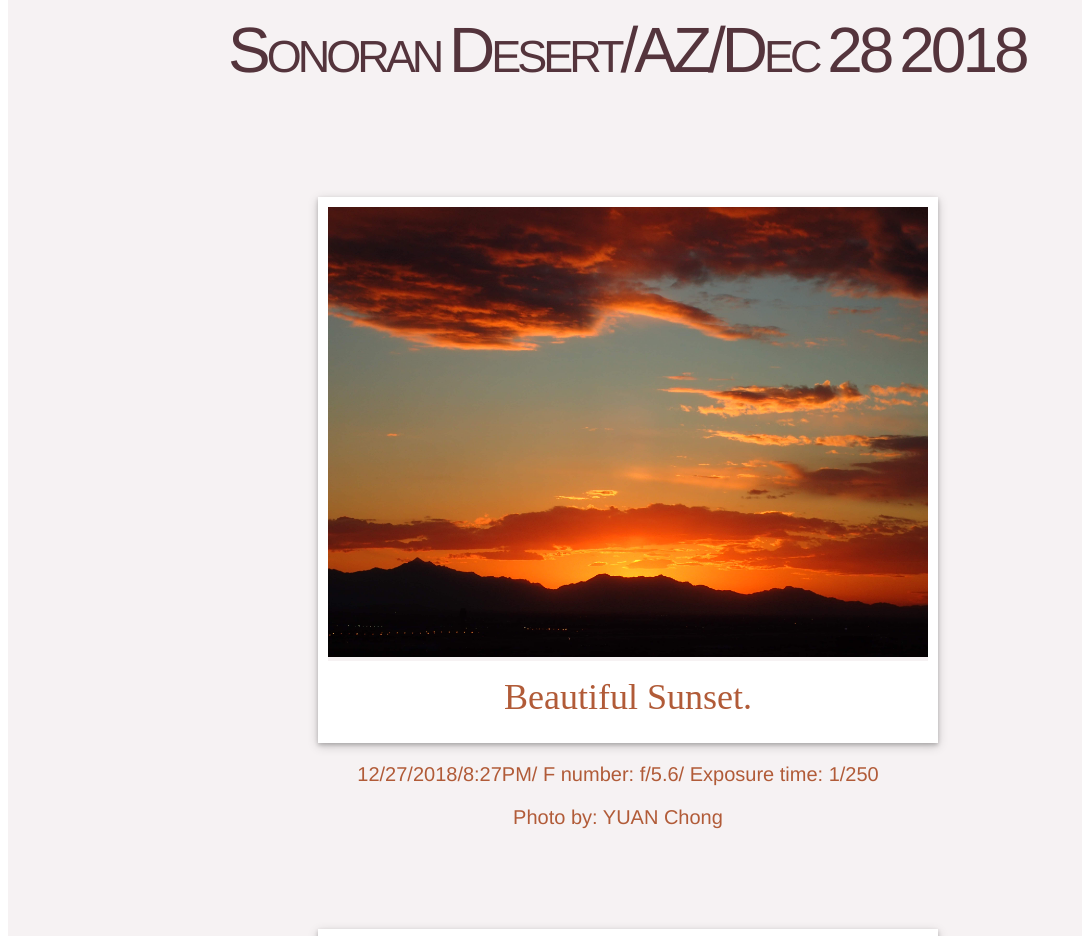
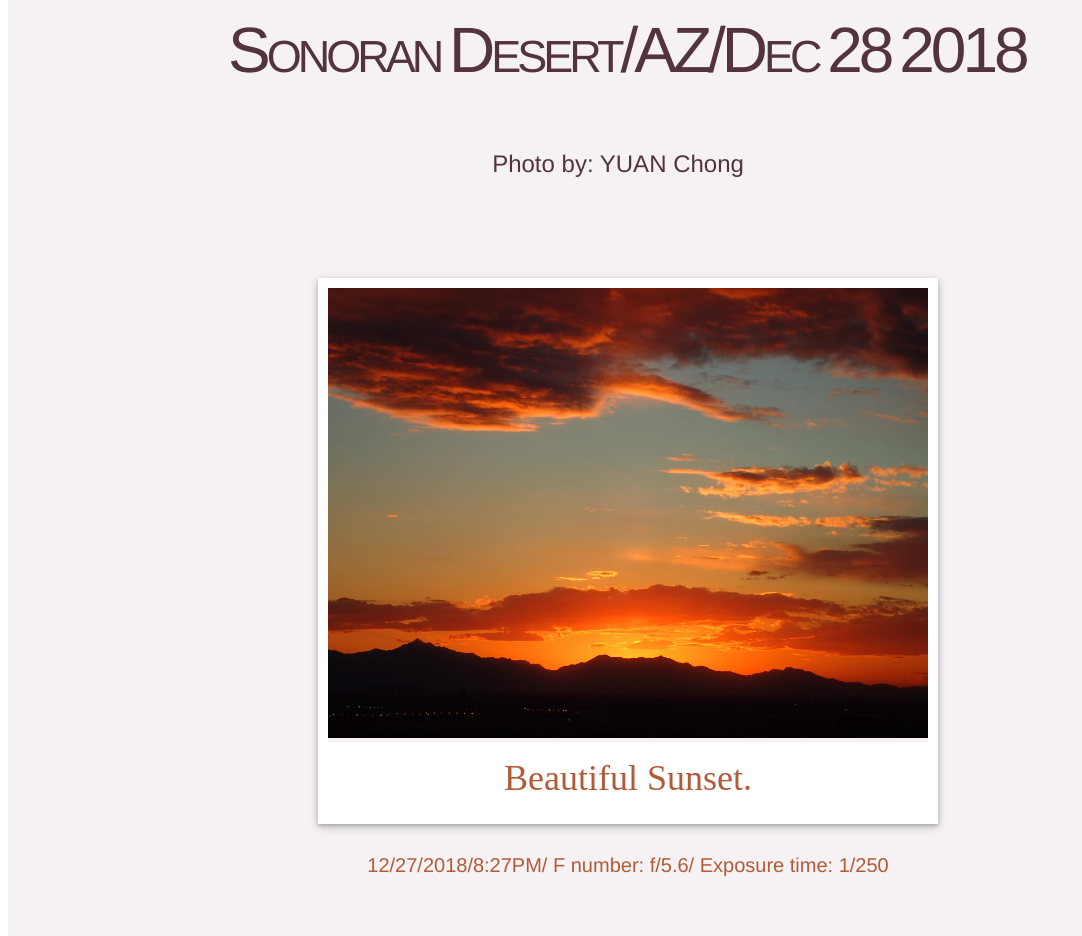
Before and after one commit to YilingZ/html-me-something, a plain HTML site: page index.html in a window 1280 px wide. Shown: the part 938-1874 px from the top of the page, without its empty margins (0-1082 px from the left). Drawn offline with Linux system fonts and the light colour scheme; a web font is replaced by a local one.

Commit message:
git commit

```diff
--- a/index.html
+++ b/index.html
@@ -62,6 +62,20 @@
 
     }
 
+    #subtitle2{
+
+        color: #54343c;
+        margin-left: 300px;
+        width: 600px;
+
+        font-family: Helvetica Neue;
+        font-weight: 300;
+        font-size: 24px;
+        text-align: center;
+
+
+    }
+
 
 
     div.gallery{
@@ -114,6 +128,7 @@
 
         color: #b15b38;
         margin-left: 300px;
+        padding: 10px;
         width: 600px;
 
         font-family: Helvetica Neue;
@@ -165,6 +180,12 @@
 
     <h2 id="subtitle">Sonoran Desert/AZ/Dec 28 2018</h2>
 
+    <p id="subtitle2">
+
+        Photo by: YUAN Chong
+
+    </p>
+
 
     <div class ="gallery">
         <a target = "_blank" href="./Pics/sunset.jpg">
@@ -185,11 +206,6 @@
 
     </p>
 
-    <p id="info">
-
-        Photo by: YUAN Chong
-
-    </p>
 
 
 
@@ -212,11 +228,6 @@
 
     </p>
 
-    <p id="info">
-
-        Photo by: YUAN Chong
-
-    </p>
 
 
 
@@ -237,11 +248,7 @@
 
     </p>
 
-    <p id="info">
 
-        Photo by: YUAN Chong
-
-    </p>
 
     <div class ="gallery">
     <a target = "_blank" href="./Pics/sunfall.jpg">
@@ -261,11 +268,7 @@
 
     </p>
 
-    <p id="info">
 
-        Photo by: YUAN Chong
-
-    </p>
 
 
     <div class ="gallery">
@@ -285,11 +288,7 @@
 
     </p>
 
-    <p id="info">
 
-        Photo by: YUAN Chong
-
-    </p>
 
     <div class ="gallery">
         <a target = "_blank" href="./Pics/1.jpg">
@@ -306,11 +305,7 @@
 
     </p>
 
-    <p id="info">
 
-        Photo by: YUAN Chong
-
-    </p>
 
     <div class ="gallery">
     <a target = "_blank" href="./Pics/2.jpg">
@@ -327,11 +322,7 @@
 
     </p>
 
-    <p id="info">
 
-        Photo by: YUAN Chong
-
-    </p>
 
 
 
```
